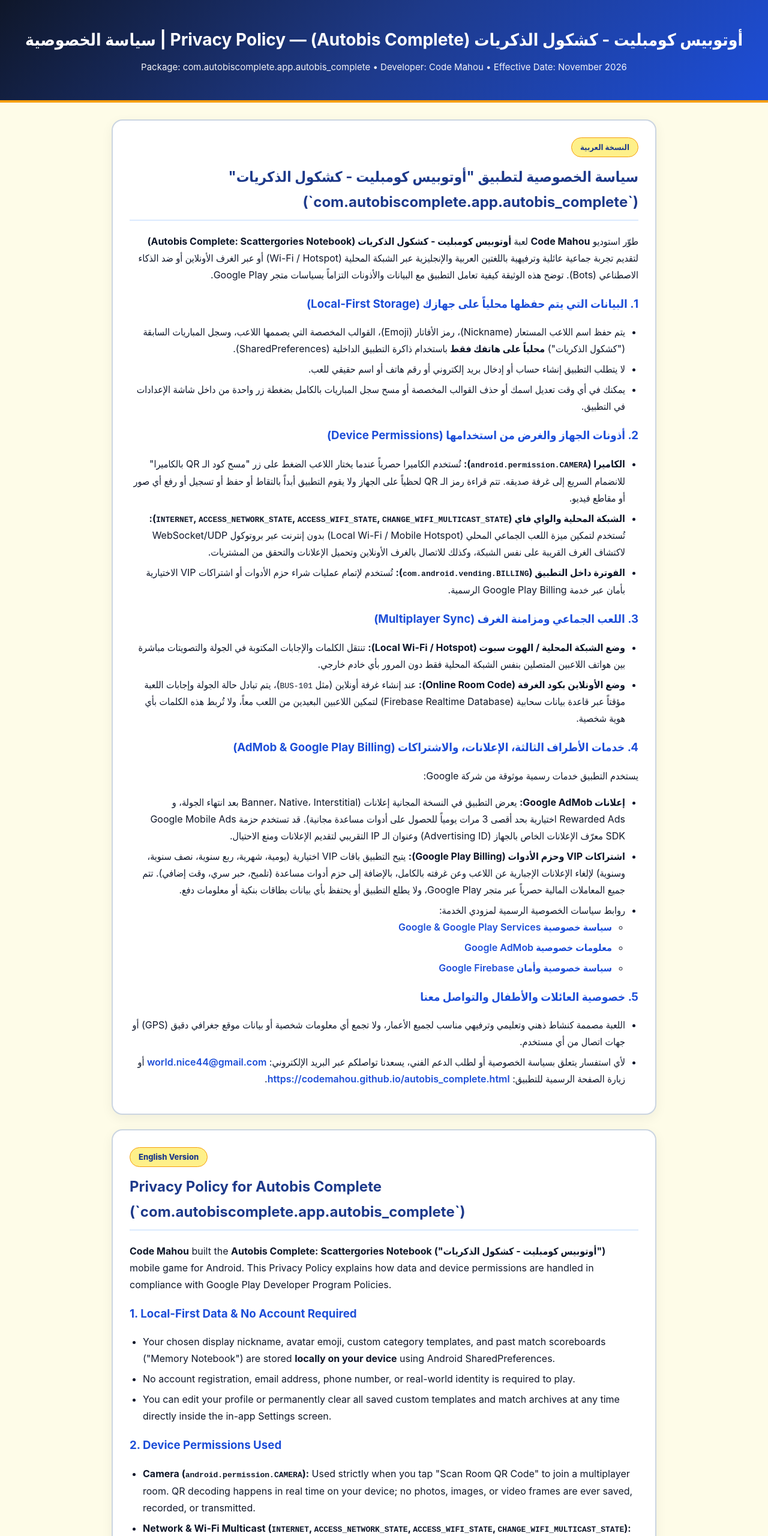
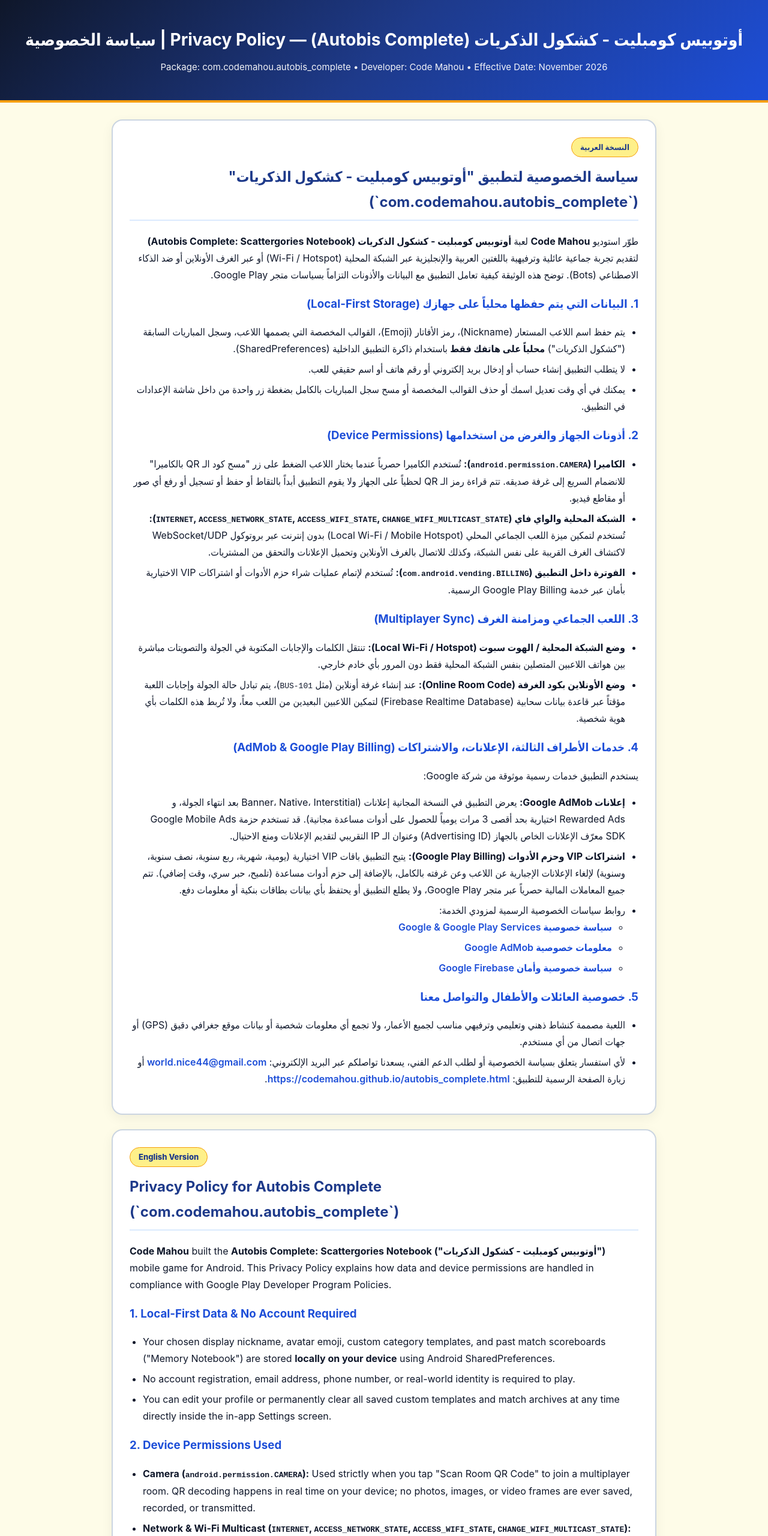
Before and after one commit to CodeMahou/codemahou.github.io, a plain HTML site: page autobis_complete_privacy_policy.html in a window 1280 px wide. Shown: the top 2560 px of the page at 60% size. Drawn offline with Linux system fonts and the light colour scheme.

```diff
--- a/autobis_complete_privacy_policy.html
+++ b/autobis_complete_privacy_policy.html
@@ -81,14 +81,14 @@
 <body>
   <header>
     <h1>أوتوبيس كومبليت - كشكول الذكريات (Autobis Complete) — Privacy Policy | سياسة الخصوصية</h1>
-    <p>Package: com.autobiscomplete.app.autobis_complete • Developer: Code Mahou • Effective Date: November 2026</p>
+    <p>Package: com.codemahou.autobis_complete • Developer: Code Mahou • Effective Date: November 2026</p>
   </header>
 
   <div class="container">
     <!-- ARABIC SECTION -->
     <div class="card" dir="rtl">
       <span class="badge">النسخة العربية</span>
-      <h2>سياسة الخصوصية لتطبيق "أوتوبيس كومبليت - كشكول الذكريات" (`com.autobiscomplete.app.autobis_complete`)</h2>
+      <h2>سياسة الخصوصية لتطبيق "أوتوبيس كومبليت - كشكول الذكريات" (`com.codemahou.autobis_complete`)</h2>
       <p>
         طوّر استوديو <strong>Code Mahou</strong> لعبة <strong>أوتوبيس كومبليت - كشكول الذكريات (Autobis Complete: Scattergories Notebook)</strong> لتقديم تجربة جماعية عائلية وترفيهية باللغتين العربية والإنجليزية عبر الشبكة المحلية (Wi-Fi / Hotspot) أو عبر الغرف الأونلاين أو ضد الذكاء الاصطناعي (Bots). توضح هذه الوثيقة كيفية تعامل التطبيق مع البيانات والأذونات التزاماً بسياسات متجر Google Play.
       </p>
@@ -137,7 +137,7 @@
     <!-- ENGLISH SECTION -->
     <div class="card en-section" dir="ltr">
       <span class="badge">English Version</span>
-      <h2>Privacy Policy for Autobis Complete (`com.autobiscomplete.app.autobis_complete`)</h2>
+      <h2>Privacy Policy for Autobis Complete (`com.codemahou.autobis_complete`)</h2>
       <p>
         <strong>Code Mahou</strong> built the <strong>Autobis Complete: Scattergories Notebook ("أوتوبيس كومبليت - كشكول الذكريات")</strong> mobile game for Android. This Privacy Policy explains how data and device permissions are handled in compliance with Google Play Developer Program Policies.
       </p>
@@ -184,7 +184,7 @@
   </div>
 
   <footer>
-    &copy; 2026 Code Mahou — Autobis Complete (`com.autobiscomplete.app.autobis_complete`). All rights reserved. • <a href="./autobis_complete.html">Autobis Complete Official Page</a> • <a href="./index.html">Code Mahou Studio Home</a>
+    &copy; 2026 Code Mahou — Autobis Complete (`com.codemahou.autobis_complete`). All rights reserved. • <a href="./autobis_complete.html">Autobis Complete Official Page</a> • <a href="./index.html">Code Mahou Studio Home</a>
   </footer>
 </body>
 </html>
```
Also changed, not shown: autobis_complete.html (+3 -4 lines), index.html (+3 -3 lines).
